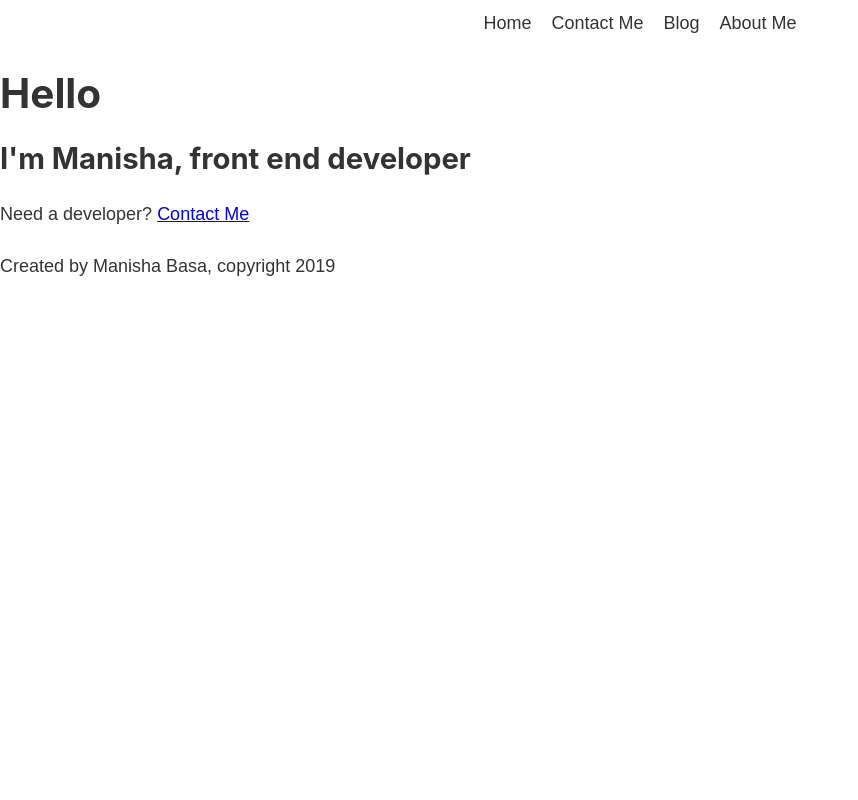
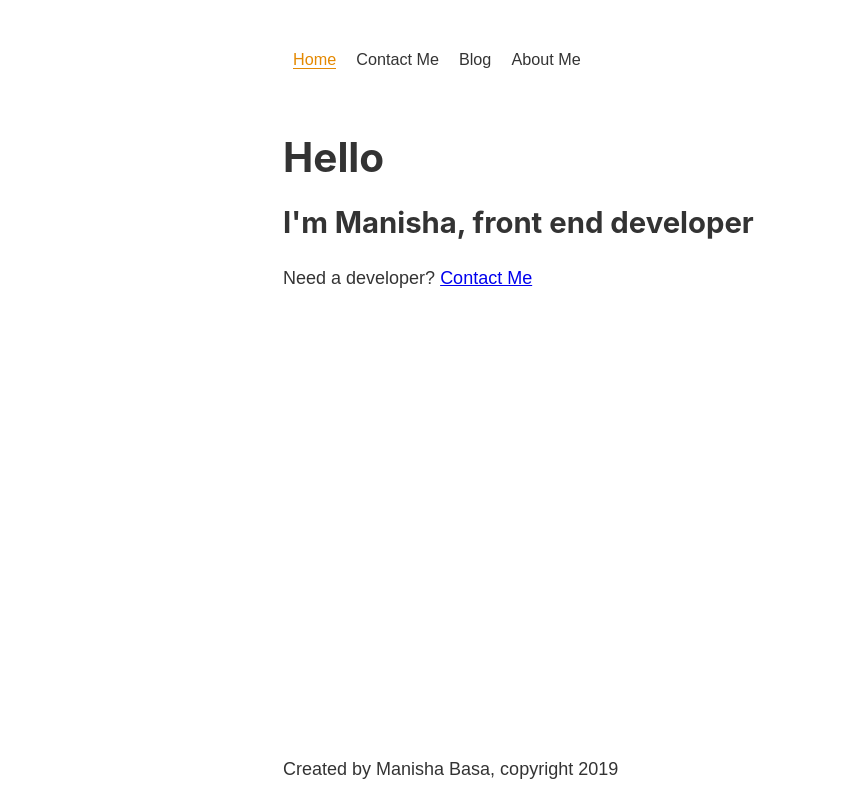
Before and after one commit to jscodelover/learning-gatsby, a Gatsby site: page / in a window 1280 px wide. Shown: the whole page, without its empty margins (0-858 px from the left). Built offline with nearby package versions, Linux system fonts and the light colour scheme; Gatsby itself is replaced by a stand-in of ours.

Commit message:
css-module

```diff
--- a/src/components/header.js
+++ b/src/components/header.js
@@ -1,25 +1,52 @@
 import React from "react"
 import { Link } from "gatsby"
-import "./header.scss"
+// import "./header.scss"
+import StyleClass from "./header.module.css"
 
 function Header() {
   return (
+    <header className={StyleClass.header}>
       <nav>
-      <ul>
-        <li>
-          <Link to="/">Home</Link>
+        <ul className={StyleClass.ul}>
+          <li className={StyleClass.li}>
+            <Link
+              className={StyleClass.link}
+              activeClassName={StyleClass.active}
+              to="/"
+            >
+              Home
+            </Link>
           </li>
-        <li>
-          <Link to="/contact">Contact Me</Link>
+          <li className={StyleClass.li}>
+            <Link
+              className={StyleClass.link}
+              activeClassName={StyleClass.active}
+              to="/contact"
+            >
+              Contact Me
+            </Link>
           </li>
-        <li>
-          <Link to="/blog">Blog</Link>
+          <li className={StyleClass.li}>
+            <Link
+              className={StyleClass.link}
+              activeClassName={StyleClass.active}
+              to="/blog"
+            >
+              Blog
+            </Link>
           </li>
-        <li>
-          <Link to="/about">About Me</Link>
+          <li className={StyleClass.li}>
+            <Link
+              className={StyleClass.link}
+              activeClassName={StyleClass.active}
+              to="/about"
+            >
+              About Me
+            </Link>
           </li>
         </ul>
       </nav>
+    </header>
   )
 }
 
--- /dev/null
+++ b/src/components/header.module.css
@@ -0,0 +1,33 @@
+.header{
+    padding: 1rem 0 3rem;
+}
+
+.ul{
+    margin: 0;
+    list-style: none;
+}
+.li{
+    margin: 10px 0;
+    display: inline-block;
+}
+
+.link{
+    color:inherit;
+}
+
+.link:link, .link:visited {
+    margin: 0 10px;
+    font-size: .9rem;
+    text-decoration: none;
+    cursor: pointer;
+    transition: all .8s;
+    }
+
+.link:hover{
+    border-bottom: 1px solid;
+}
+
+.link:active, .active{
+    color: #e48902;
+    border-bottom: 1px solid #e48902;
+}
--- a/src/components/header.scss
+++ b/src/components/header.scss
@@ -1,7 +1,7 @@
 nav{
     text-align: center;
     ul{
-    margin-left: 0;
+    margin: 0;
     list-style: none;
     li{
         margin: 10px 0;
@@ -10,6 +10,7 @@ nav{
         {
             &:link, &:visited {
             margin: 0 10px;
+            font-size: .9rem;
             text-decoration: none;
             color: inherit;
             cursor: pointer;
--- a/src/components/layout.js
+++ b/src/components/layout.js
@@ -2,14 +2,17 @@ import React from "react"
 import Header from "./header"
 import Footer from "./footer"
 import "../style/index.scss"
+import StyleClass from "./layout.module.css"
 
 function Layout(props) {
   return (
-    <>
-      <Header />
-      {props.children}
+    <div className={StyleClass.container}>
+      <div className={StyleClass.content}>
+        <Header />
+        {props.children}
+      </div>
       <Footer />
-    </>
+    </div>
   )
 }
 
--- /dev/null
+++ b/src/components/layout.module.css
@@ -0,0 +1,12 @@
+.container{
+    margin: 0 auto;
+    max-width: 750px;
+    padding: 1rem;
+    display: flex;
+    flex-direction: column;
+    min-height: 100vh;
+}
+
+.content{
+    flex-grow: 1;
+}
```
Lines whose indentation alone changed are shown as unchanged.
